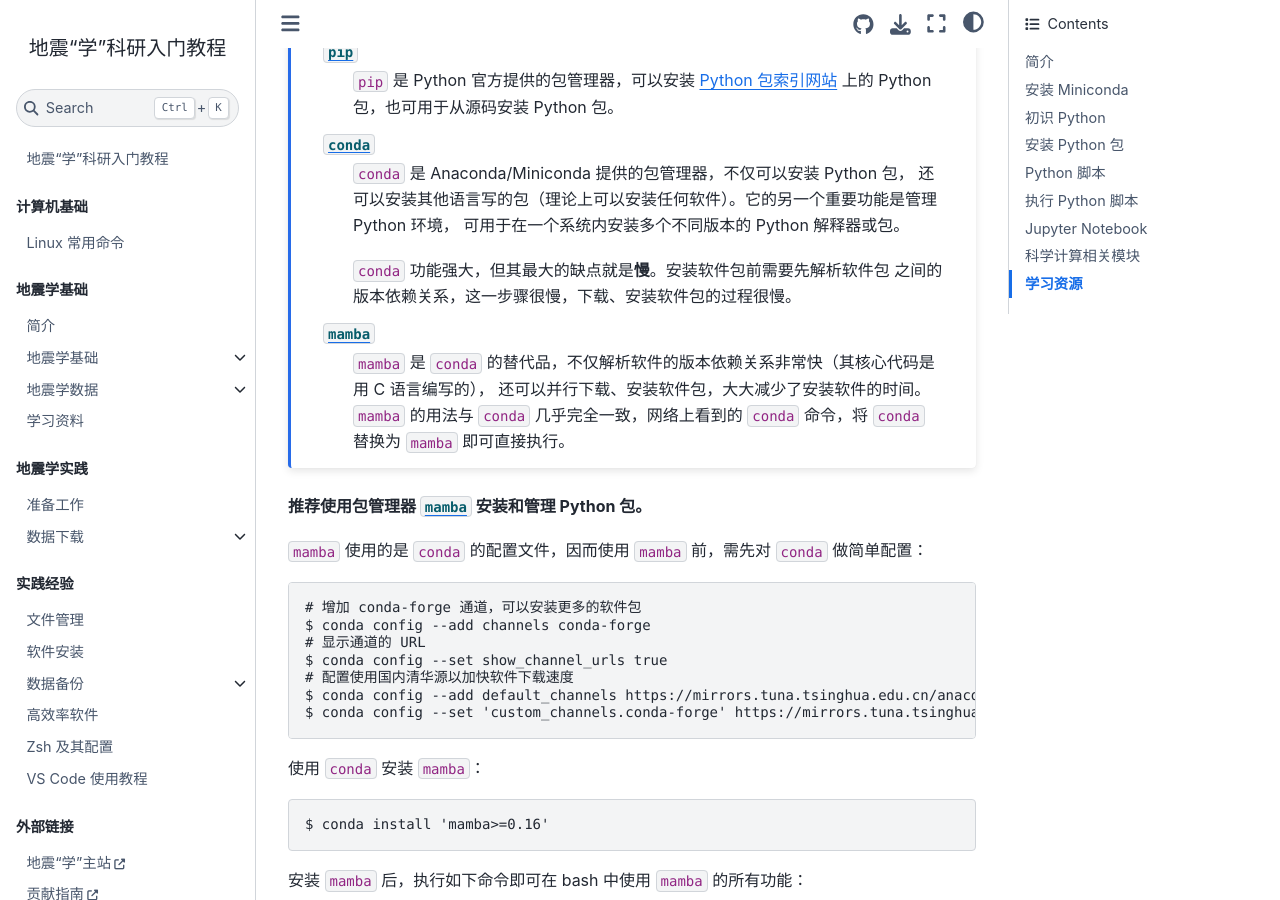
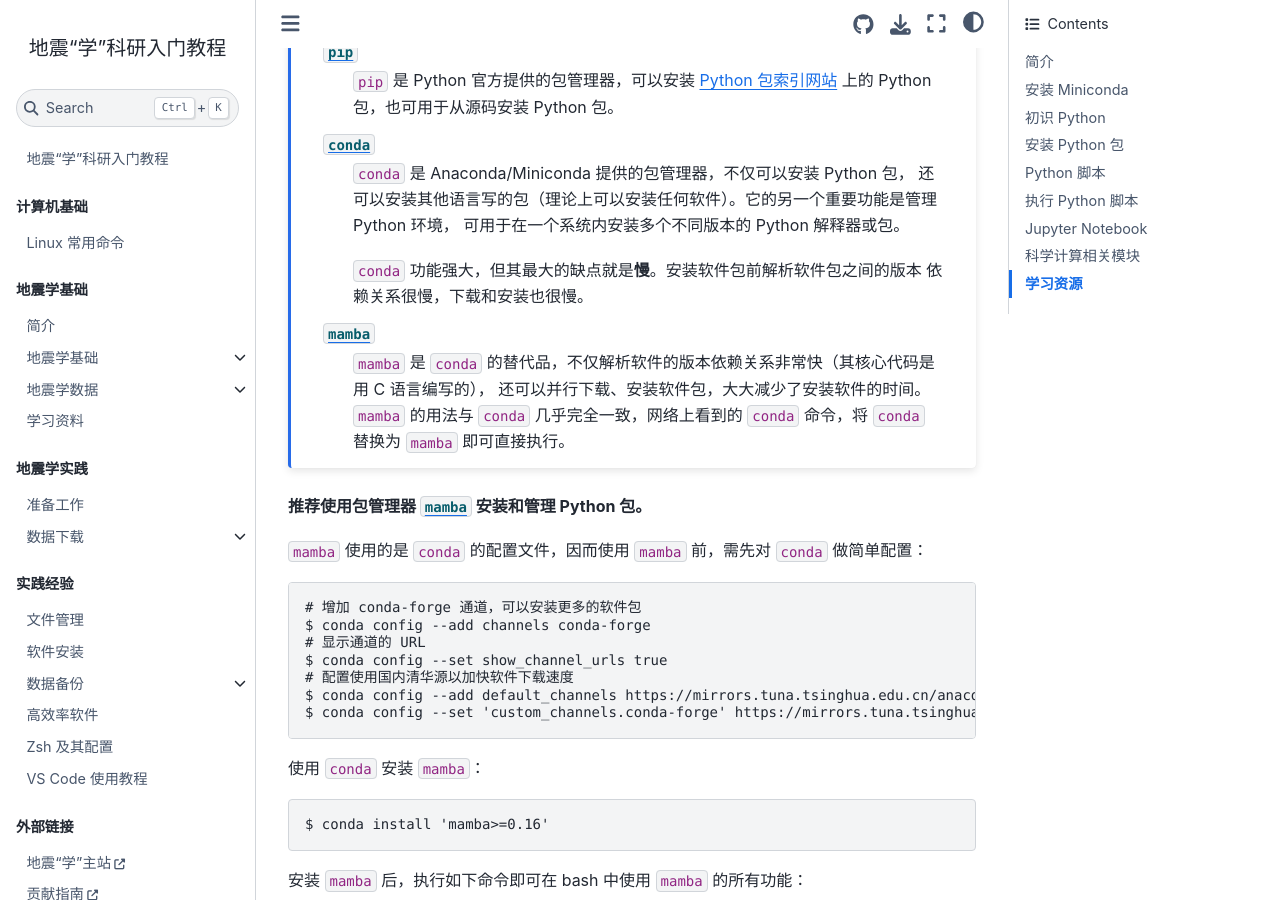
Before and after one commit to seismo-learn/seismology101, a Jupyter Book: the page built from source/programming/python.md, in a window 1280 px wide and 900 px high, scrolled down 2965 px. Built offline with Jupyter Book 1.0.4 settings and Sphinx 7.4.7 and the Sphinx Book theme 1.1.4, drawn with Linux system fonts in a browser that asks for light colours; pages that are not in the unit, such as notebooks, are missing from menus.

Commit message:
Update source/programming/python.md

```diff
--- a/source/programming/python.md
+++ b/source/programming/python.md
@@ -159,8 +159,8 @@
   还可以安装其他语言写的包（理论上可以安装任何软件）。它的另一个重要功能是管理 Python 环境，
   可用于在一个系统内安装多个不同版本的 Python 解释器或包。
 
-  `conda` 功能强大，但其最大的缺点就是**慢**。安装软件包前需要先解析软件包
-  之间的版本依赖关系，这一步骤很慢，下载、安装软件包的过程很慢。
+  `conda` 功能强大，但其最大的缺点就是**慢**。安装软件包前解析软件包之间的版本
+  依赖关系很慢，下载和安装也很慢。
 
 [`mamba`](https://mamba.readthedocs.org/)
 : `mamba` 是 `conda` 的替代品，不仅解析软件的版本依赖关系非常快（其核心代码是用 C 语言编写的），
```
